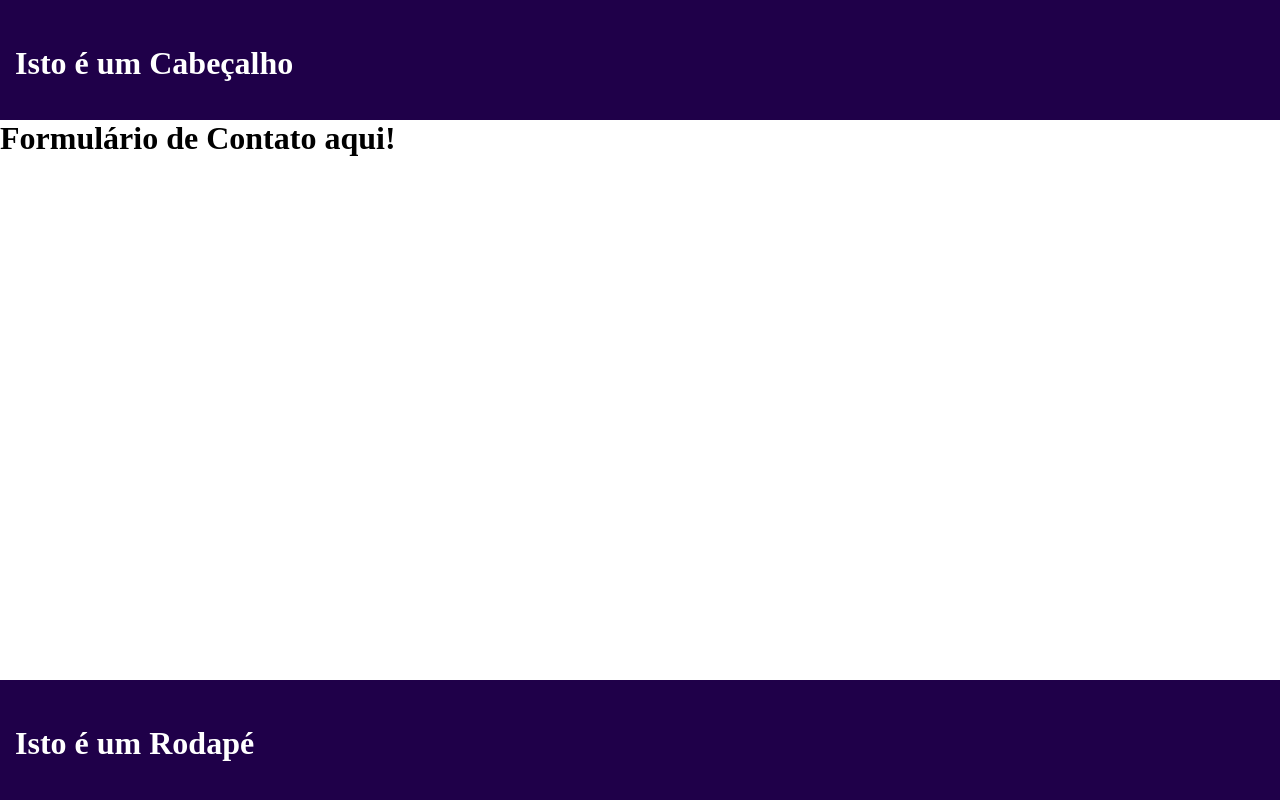
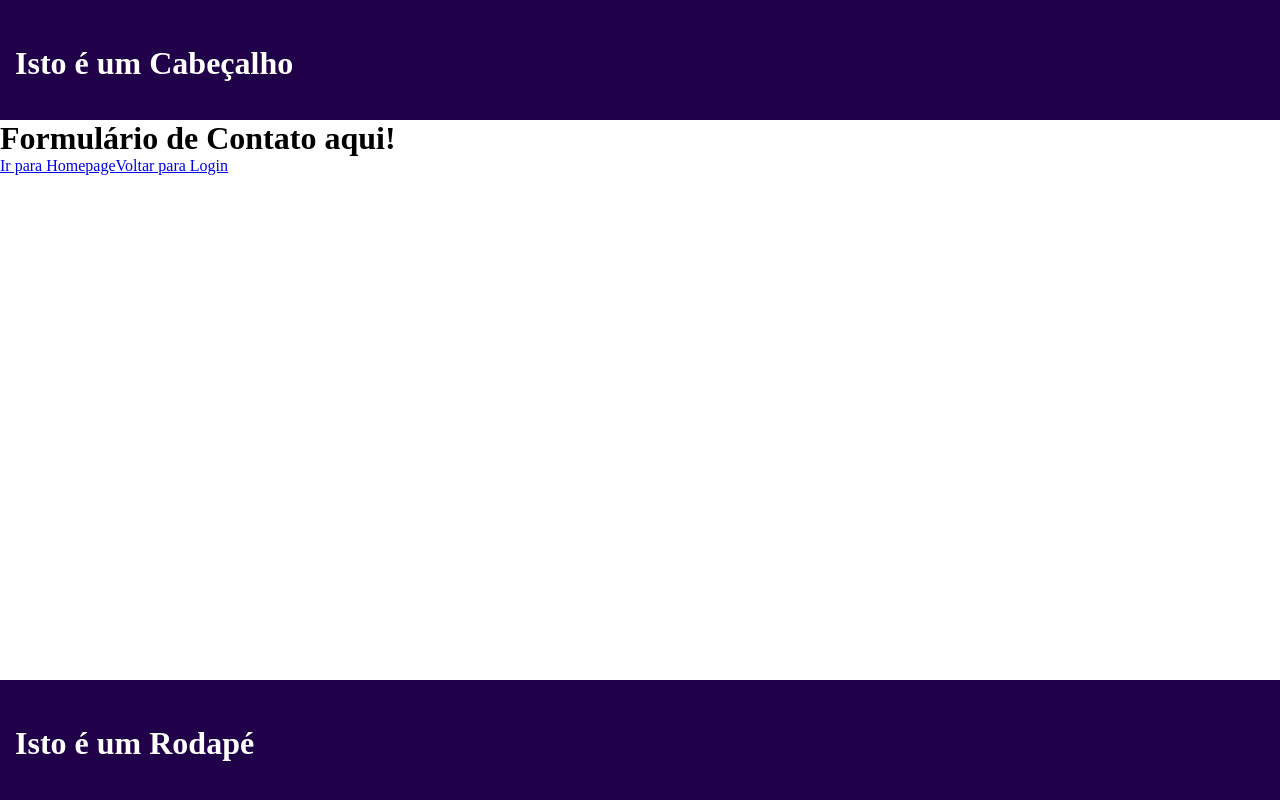
Before and after one commit to MarjoriLins/casa-de-eventos, a React (Vite) app: page /contato in a window 1280 px wide. Built offline with nearby package versions, Linux system fonts and the light colour scheme.

Commit message:
Links para as páginas

```diff
--- a/src/components/pages/Contato/contato.jsx
+++ b/src/components/pages/Contato/contato.jsx
@@ -1,3 +1,4 @@
+import { Link } from "react-router-dom";
 import Cabecalho from "../../Cabecalho/cabecalho";
 import Rodape from "../../Rodape/rodape";
 
@@ -7,6 +8,8 @@
       <Cabecalho />
       <div className="conteudo">
         <h1>Formulário de Contato aqui!</h1>
+        <Link to="/homepage">Ir para Homepage</Link>
+        <Link to="/">Voltar para Login</Link>
       </div>
       <Rodape />
     </>
--- a/src/components/pages/Homepage/homepage.jsx
+++ b/src/components/pages/Homepage/homepage.jsx
@@ -1,3 +1,4 @@
+import { Link } from "react-router-dom";
 import Cabecalho from "../../Cabecalho/cabecalho";
 import Rodape from "../../Rodape/rodape";
 
@@ -7,6 +8,8 @@
       <Cabecalho />
       <div className="conteudo">
         <h1>Bem vindo a Casa de Eventos!</h1>
+        <Link to="/contato">Ir para Contato</Link>
+        <Link to="/login">Voltar para Login</Link>
       </div>
       <Rodape />
     </>
--- a/src/components/pages/Login/login.jsx
+++ b/src/components/pages/Login/login.jsx
@@ -1,7 +1,10 @@
+import { Link } from "react-router-dom";
+
 function Login() {
   return (
     <div className="login">
       <h1>Formulário de Login aqui!</h1>
+      <Link to="/homepage">Ir para Homepage</Link>
     </div>
   );
 }
```
